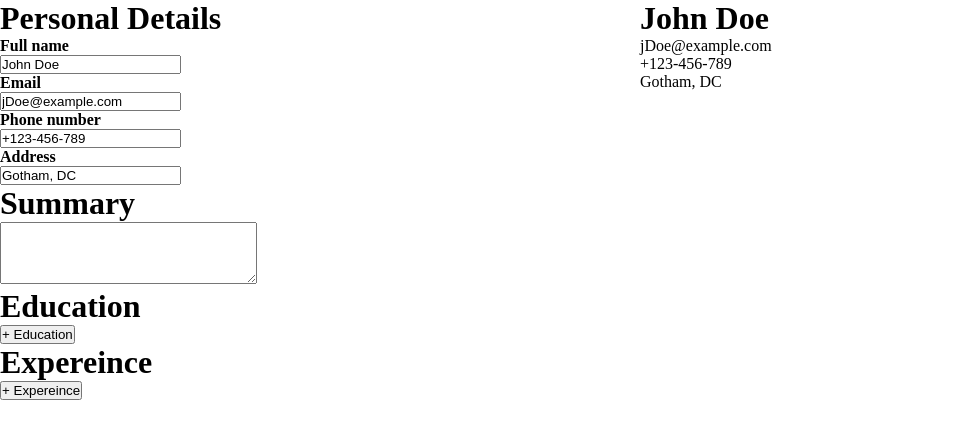
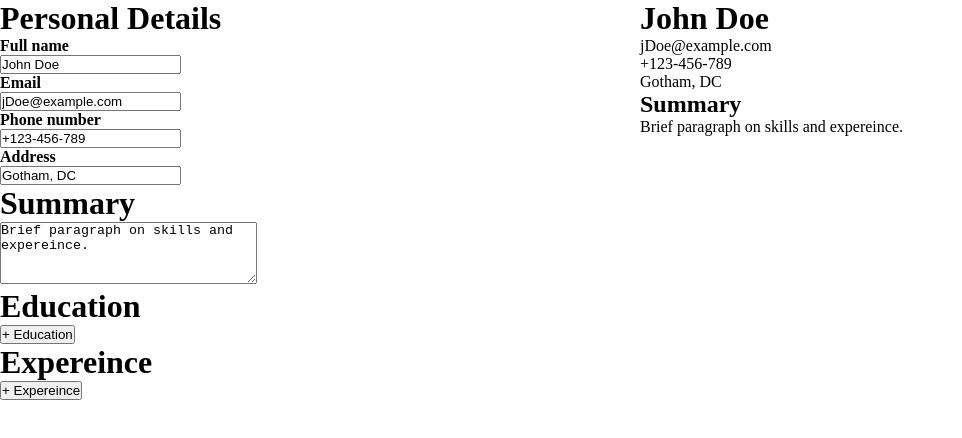
Before and after one commit to headlessNode/CV-application, a React (Vite) app: page / in a window 1280 px wide. Shown: the top 438 px of the page, without its empty margins (0-962 px from the left). Built offline with nearby package versions, Linux system fonts and the light colour scheme.

Commit message:
Add summary section

```diff
--- a/src/App.jsx
+++ b/src/App.jsx
@@ -20,7 +20,16 @@ function CvHeader({ name, email, number, address }) {
     )
 }
 
-function Cv({ name, email, number, address }) {
+function CvSummary({ summary }) {
+    return (
+        <div className="cv-summary">
+            <h2>Summary</h2>
+            <p>{summary}</p>
+        </div>
+    )
+}
+
+function Cv({ name, email, number, address, summary }) {
     return (
         <div className="cv">
             <CvHeader
@@ -29,6 +38,7 @@ function Cv({ name, email, number, address }) {
                 number={number}
                 address={address}
             />
+            <CvSummary summary={summary} />
         </div>
     )
 }
@@ -195,13 +205,19 @@ function Education() {
     )
 }
 
-function Summary() {
+function Summary({ summary, handleSummaryChange }) {
     return (
         <form className="summary">
             <label>
                 <h1>Summary</h1>
             </label>
-            <textarea className="summary-txt" cols={30} rows={4}></textarea>
+            <textarea
+                className="summary-txt"
+                value={summary}
+                onChange={(e) => handleSummaryChange(e)}
+                cols={30}
+                rows={4}
+            ></textarea>
         </form>
     )
 }
@@ -266,6 +282,8 @@ function InfoForm({
     handleNumberChange,
     address,
     handleAddressChange,
+    summary,
+    handleSummaryChange,
 }) {
     return (
         <div className="info-form">
@@ -279,7 +297,10 @@ function InfoForm({
                 address={address}
                 handleAddressChange={handleAddressChange}
             />
-            <Summary />
+            <Summary
+                summary={summary}
+                handleSummaryChange={handleSummaryChange}
+            />
             <Education />
             <Experience />
         </div>
@@ -291,6 +312,9 @@ function MainGrid() {
     let [email, setEmail] = useState('jDoe@example.com')
     let [number, setNumber] = useState('+123-456-789')
     let [address, setAddress] = useState('Gotham, DC')
+    let [summary, setSummary] = useState(
+        'Brief paragraph on skills and expereince.'
+    )
 
     function handleNameChange(e) {
         setName(e.target.value)
@@ -308,6 +332,10 @@ function MainGrid() {
         setAddress(e.target.value)
     }
 
+    function handleSummaryChange(e) {
+        setSummary(e.target.value)
+    }
+
     return (
         <div className="main-grid">
             <InfoForm
@@ -319,8 +347,16 @@ function MainGrid() {
                 handleNumberChange={handleNumberChange}
                 address={address}
                 handleAddressChange={handleAddressChange}
+                summary={summary}
+                handleSummaryChange={handleSummaryChange}
             />
-            <Cv name={name} email={email} number={number} address={address} />
+            <Cv
+                name={name}
+                email={email}
+                number={number}
+                address={address}
+                summary={summary}
+            />
         </div>
     )
 }
```
